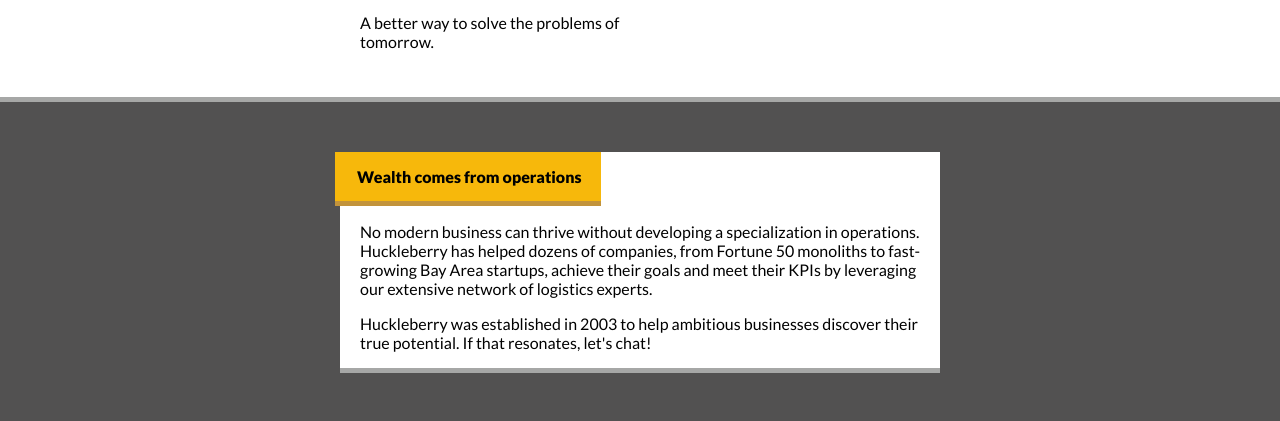
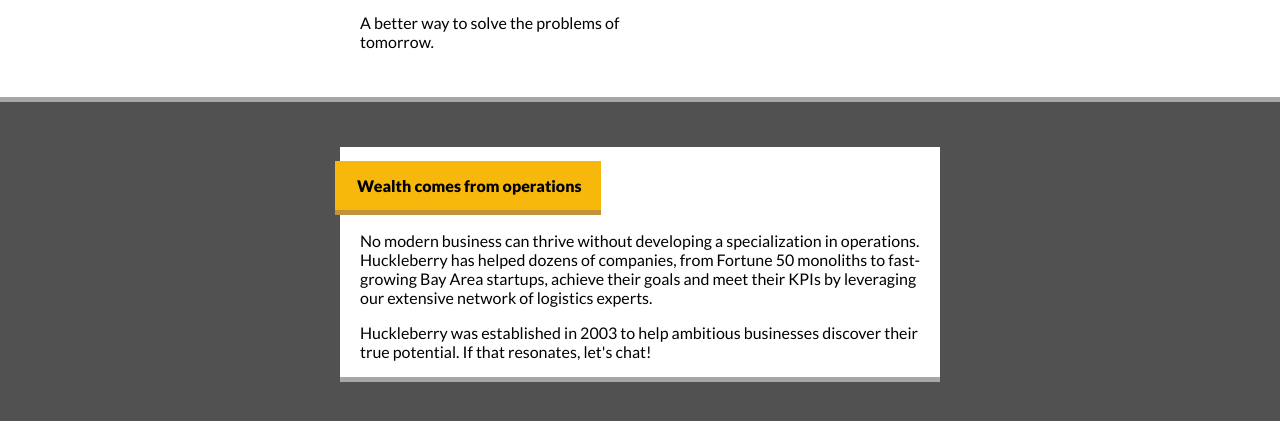
Before and after one commit to becroo/CodeSandbox, a website: page index.html in a window 1280 px wide. Shown: the part 161-582 px from the top of the page. Drawn offline with Linux system fonts and the light colour scheme.

Commit message:
Update style.css

```diff
--- a/style.css
+++ b/style.css
@@ -30,7 +30,7 @@
   padding-right: 20px;
   padding-bottom: 15px;
   margin-left: -5px;
-  margin-top: 50px;
+
   background-color: rgb(247, 184, 11);
   border-bottom: 5px solid rgb(194, 147, 59);
 }
@@ -60,6 +60,6 @@
 .card {
   background-color: white;
   border-bottom: 5px solid rgb(166, 167, 166);
+  padding-top: 0.5px;
+  margin-top: 45px;
 }
-
-/* Add styles here! */
```
